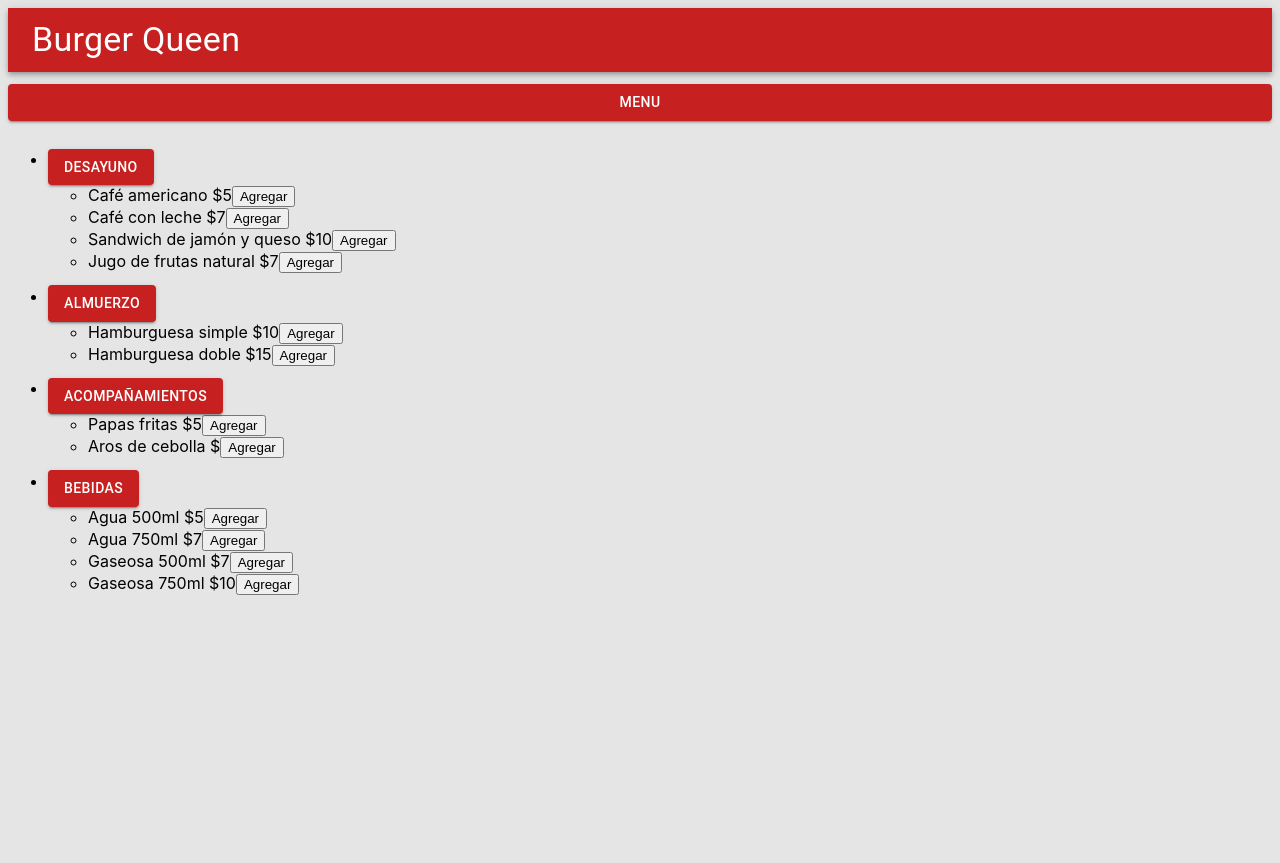
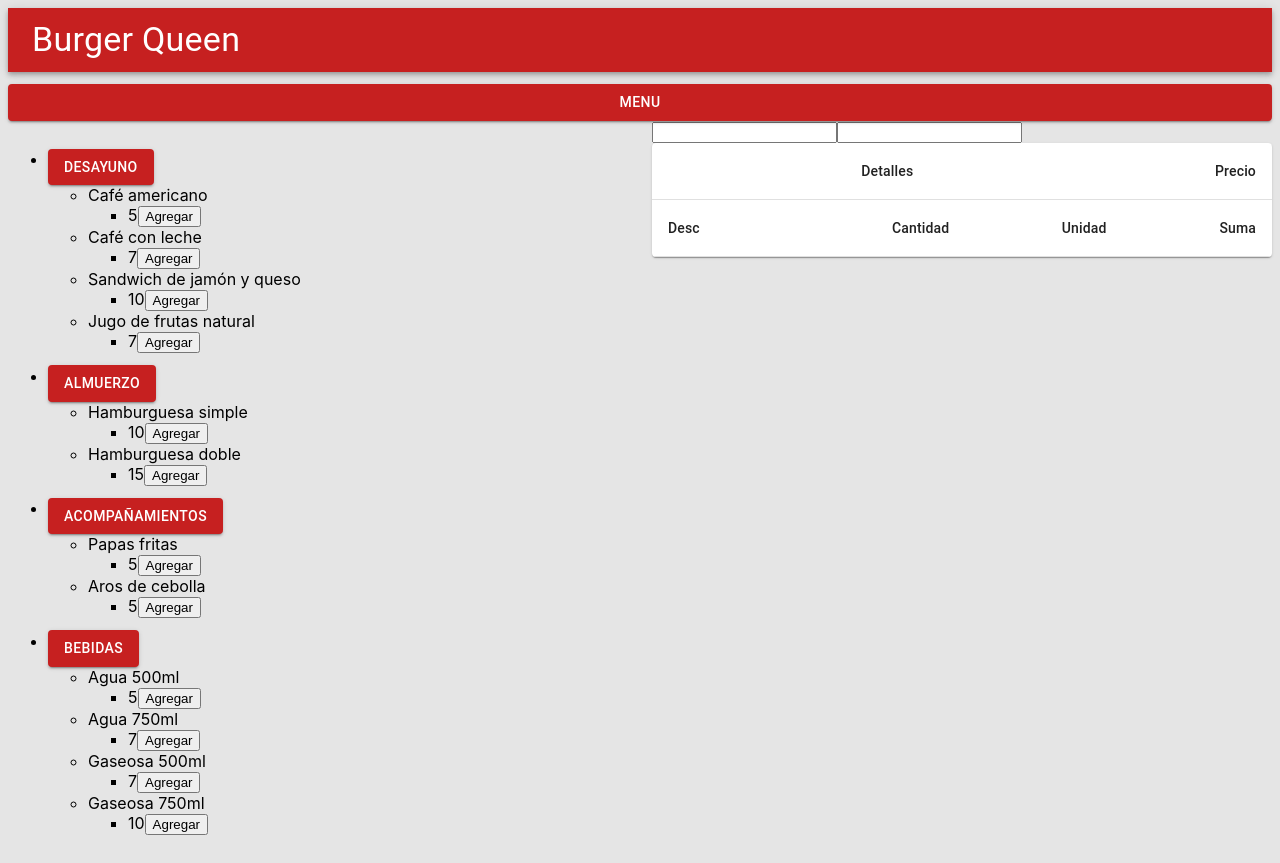
Before and after one commit to Laboratoria/BOG002-burger-queen, a React (Create React App) app: page /mesero in a window 1280 px wide. Before the commit the page ends 800 px from the top, so only its background shows below. Built offline with nearby package versions, Linux system fonts and the light colour scheme.

Commit message:
Agregado formulario de pedido

```diff
--- a/public/menu.json
+++ b/public/menu.json
@@ -16,17 +16,11 @@
     },
     "almuerzo": {
       "Hamburguesa simple": {
-        "precio": 10,
-        "proteina1": "pollo",
-        "proteina2": "carne",
-        "proteina3": "vegetariana"
+        "precio": 10
       },
 
       "Hamburguesa doble": {
-        "precio": 15,
-        "proteina1": "pollo",
-        "proteina2": "carne",
-        "proteina3": "vegetariana"
+        "precio": 15
       }
     },
 
--- a/src/App.Styles.js
+++ b/src/App.Styles.js
@@ -1,72 +1,67 @@
 import { makeStyles } from "@material-ui/core/styles";
+import Fondo from "./Img/Fondo.jpg"
 
-
-
-
-const Styles = makeStyles(theme =>({
+const Styles = makeStyles((theme) => ({
   root: {
     backgroundColor: "#E5E5E5",
-    backgroundImage: `url()`,
+    backgroundImage: `url(${Fondo})`,
     backgroundRepeat: "no-repeat",
     backgroundSize: "cover",
     backgroundPosition: "center",
     height: "100vh",
     display: "flex",
     flexDirection: "row",
-    justifyContent: "space-evenly",
+    justifyContent: "center",
     alignItems: "center",
   },
-  Primary:{
-     backgroundColor: "#C62020"
+  Primary: {
+    backgroundColor: "#C62020",
   },
-    button: {
-      backgroundColor: "#C62020",
-    marginTop: "12px"
+  button: {
+    backgroundColor: "#C62020",
+    marginTop: "12px",
   },
 
   form: {
-    '& .MuiFormControl-form':{
+    "& .MuiFormControl-form": {
       with: "90%",
-      margin: theme.spacing(1) ,
+      margin: theme.spacing(1),
+    },
+    rootM: {
+      backgroundColor: "#E5E5E5",
 
+      backgroundRepeat: "no-repeat",
+      backgroundSize: "cover",
+      backgroundPosition: "center",
+      height: "100vh",
+      display: "flex",
+      flexDirection: "row",
+      justifyContent: "space-evenly",
+      alignItems: "center",
     },
-    rootM:{
-      backgroundColor: "#E5E5E5",
-    backgroundImage: `url()`,
-    backgroundRepeat: "no-repeat",
-    backgroundSize: "cover",
-    backgroundPosition: "center",
-    height: "100vh",
-    display: "flex",
-    flexDirection: "row",
-    justifyContent: "space-evenly",
-    alignItems: "center",
+    input: {
+      marginTop: "12px",
+    },
+    listroot: {
+      marginTop: theme.spacing(1),
+      maxHeigth: 450,
+      overflow: "auto",
+      "& li:hover": {
+        cursor: "pointer",
+        backgroundColor: "white",
+      },
+      "& li:hover .MuiButtonBase-listroot": {
+        display: "block",
+        color: "#000",
+      },
+      "& .MuiButtonBase-listroot": {
+        display: "none",
+      },
+      "& .MuiButtonBase-listroot:hover": {
+        backgroundColor: "tranparent",
+      },
+    },
+  },
+}));
 
-    } ,
-input:{
-  marginTop: "12px"
-},
-listroot:{
-  marginTop: theme.spacing(1),
-  maxHeigth: 450,
-  overflow: "auto",
-  '& li:hover':{
-    cursor: "pointer",
-    backgroundColor: "white"
-  },
-  '& li:hover .MuiButtonBase-listroot':{
-    display: "block",
-    color: "#000"
-  },
-  '& .MuiButtonBase-listroot':{
-    display: "none"
-  },
-  '& .MuiButtonBase-listroot:hover':{
-    backgroundColor: "tranparent"
-  }
-
-}
-    },
-}))
-
-export default Styles
+export default Styles;
--- a/src/Componentes/FormMenu.jsx
+++ b/src/Componentes/FormMenu.jsx
@@ -1,14 +1,45 @@
+import Table from "@material-ui/core/Table";
+import TableBody from "@material-ui/core/TableBody";
+import TableCell from "@material-ui/core/TableCell";
+import TableContainer from "@material-ui/core/TableContainer";
+import TableHead from "@material-ui/core/TableHead";
+import TableRow from "@material-ui/core/TableRow";
+import Paper from "@material-ui/core/Paper";
 
-
-
-
-import React from 'react'
-
-export const FormMenu = () => {
-
+const FormMenu = ({ pedido }) => {
   return (
     <div>
+      <form>
+      <input type="text"  label="cliente"/>
+      <input type="text" label="mesa" />
+      <TableContainer component={Paper}>
+        <Table>
+          <TableHead>
+            <TableRow>
+              <TableCell align="center" colSpan={3}>
+                Detalles
+              </TableCell>
+              <TableCell align="right">Precio</TableCell>
+            </TableRow>
+            <TableRow>
+              <TableCell>Desc</TableCell>
+              <TableCell align="right">Cantidad</TableCell>
+              <TableCell align="right">Unidad</TableCell>
+              <TableCell align="right">Suma</TableCell>
+            </TableRow>
+          </TableHead>
+          <TableBody>
+            {pedido.map((producto) => (
+              <TableRow key={producto}>
+                <TableCell>{producto}</TableCell>
+              </TableRow>
+            ))}
+          </TableBody>
+        </Table>
+      </TableContainer>
+      </form>
+    </div>
+  );
+};
 
-    </div>
-  )
-}
+export default FormMenu;
--- a/src/Componentes/Menu.jsx
+++ b/src/Componentes/Menu.jsx
@@ -1,6 +1,8 @@
-import React, { useEffect, useState, Fragment } from "react";
+import React, { useEffect, useState } from "react";
 import { Button } from "@material-ui/core";
 import Styles from "../App.Styles";
+import FormMenu from "../Componentes/FormMenu";
+import { Grid } from "@material-ui/core";
 
 const Menu = ({ pedido, setPedido }) => {
   const [menu, setMenu] = useState([]);
@@ -17,10 +19,13 @@ const Menu = ({ pedido, setPedido }) => {
     let agregar = [...pedido];
     agregar.push(producto);
     setPedido(agregar);
+    console.log(agregar);
   };
 
   return (
-    <Fragment>
+    <div>
+      <Grid container spacing={3}>
+        <Grid item xs={6}>
           <ul>
             {Object.keys(menu).map((item, index) => (
               <li key={item}>
@@ -35,8 +40,14 @@ const Menu = ({ pedido, setPedido }) => {
                 <ul>
                   {Object.keys(menu[item]).map((item1, index1) => (
                     <li key={item1}>
-                  {item1} ${menu[item][item1]["precio"]}
+                      {item1}
+
+                      <ul>
+                        {Object.keys(menu[item][item1]).map((item2, index2) => (
+                          <li key={item1}>
+                            {menu[item][item1][item2]}
                             <button
+
                               onClick={() => {
                                 agregarPedido(item1);
                               }}
@@ -49,7 +60,15 @@ const Menu = ({ pedido, setPedido }) => {
                     </li>
                   ))}
                 </ul>
-    </Fragment>
+              </li>
+            ))}
+          </ul>
+        </Grid>
+        <Grid item xs={6}>
+          <FormMenu pedido={pedido} />
+        </Grid>
+      </Grid>
+    </div>
   );
 };
 
--- a/src/views/Inicio.jsx
+++ b/src/views/Inicio.jsx
@@ -1,39 +1,40 @@
-
 import { Link } from "react-router-dom";
 import Styles from "../App.Styles";
-import { Button } from "@material-ui/core";
+import { Button, Grid } from "@material-ui/core";
+import Header from "../layout/Header";
 
-
-
- const Inicio  = () => {
+const Inicio = () => {
   const classes = Styles();
   return (
-        <div >
+    <div>
+      <Header />
+      <Grid Container className={classes.root}>
+        <Grid item xs={6}>
           <Link to="/mesero">
             <Button
               variant="contained"
               color="primary"
-            Size="medium"
               className={classes.button}
             >
               Mesero
             </Button>
           </Link>
+        </Grid>
 
-
+        <Grid item xs={6}>
           <Link to="/cocina">
             <Button
               variant="contained"
               color="primary"
-            Size="medium"
               className={classes.button}
             >
               Cocina
             </Button>
           </Link>
+        </Grid>
+      </Grid>
     </div>
-
   );
 };
 
-export default Inicio
+export default Inicio;
--- a/src/views/Mesero.jsx
+++ b/src/views/Mesero.jsx
@@ -3,12 +3,13 @@ import React, {useState} from "react"
 import Header from "../layout/Header";
 import { Button, Grid } from "@material-ui/core";
 import Styles from "../App.Styles";
-import { Pedidos } from "../Componentes/Pedidos";
+
+
 
 export default function Mesero() {
   const classes = Styles();
   const [pedido, setPedido] =  useState([])
- console.log(pedido);
+
   return (
     <div>
       <Header />
@@ -21,13 +22,11 @@ export default function Mesero() {
         >
           Menu
         </Button>
-        <Grid item xs ={6}>
+        <Grid item xs ={12}>
           <Menu pedido={pedido}
           setPedido={setPedido} />
         </Grid>
-        <Grid item xs={6}>
-        <Pedidos />
-        </Grid>
+
       </Grid>
     </div>
   );
```
Lines whose indentation alone changed are shown as unchanged.
